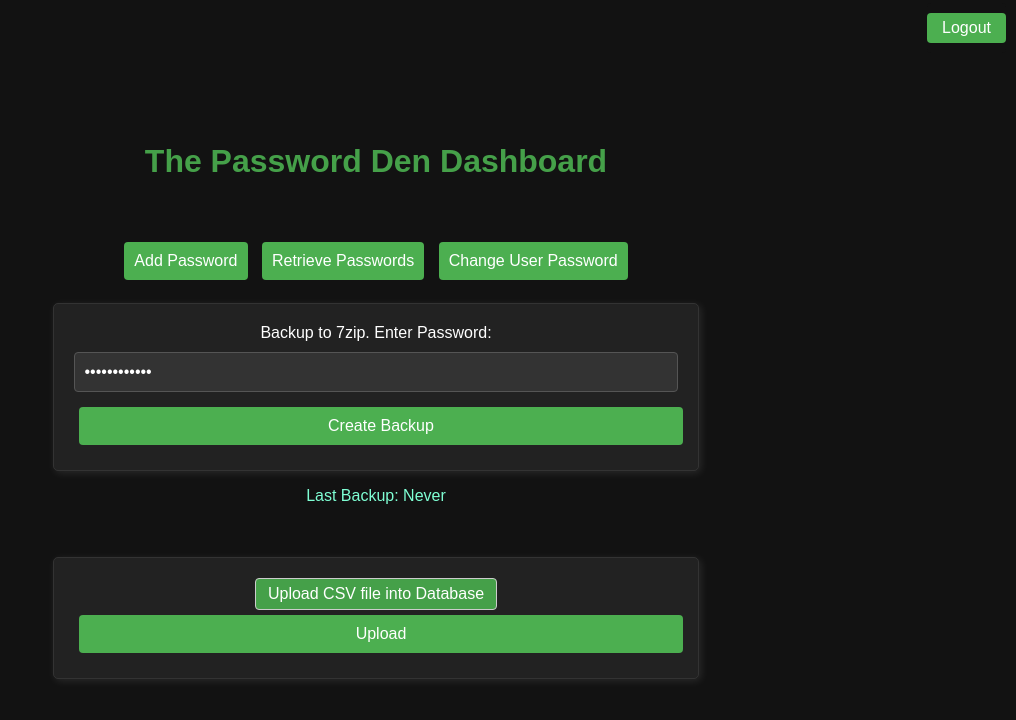
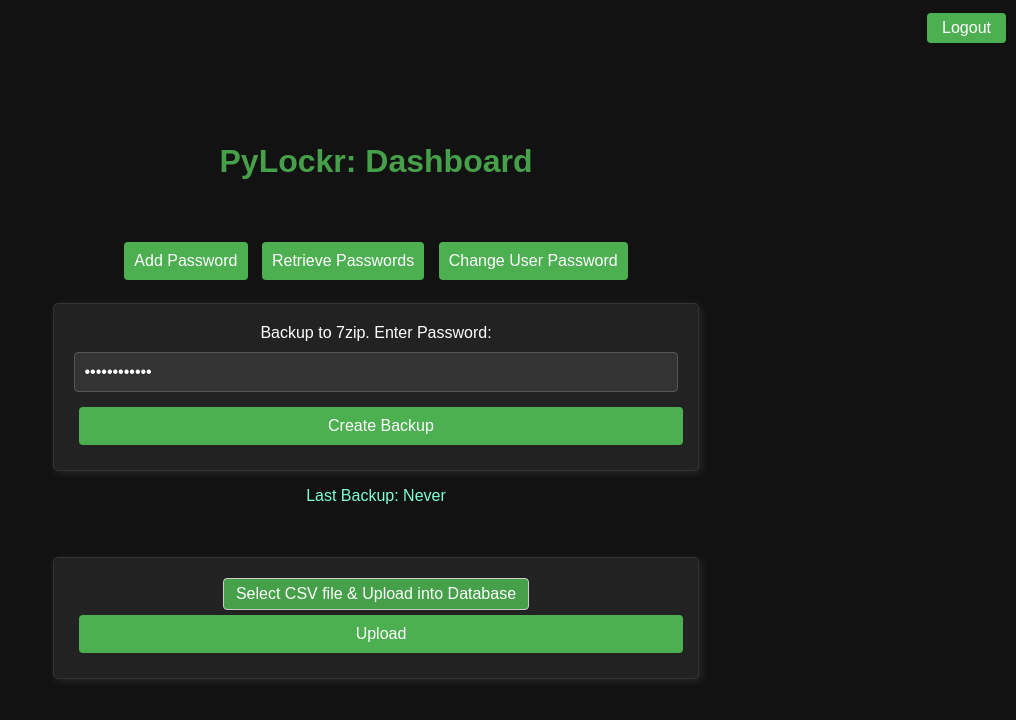
Before and after one commit to jonnypeace/PyLockr, a Python web app: template app/templates/dashboard.html in a window 1280 px wide. Shown: the top 720 px of the page, without its empty margins (264-1280 px from the left). Run offline with Jinja, Linux system fonts and the light colour scheme; the template is opened without the code that fills it, so the values that code supplies are empty.

Commit message:
updated titles pylockr

```diff
--- a/app/templates/add_password.html
+++ b/app/templates/add_password.html
@@ -1,14 +1,14 @@
 <!DOCTYPE html>
 <html>
 <head>
-    <title>Jonny's Den - Add Password</title>
+    <title>PyLockr - Add Password</title>
     <link rel="stylesheet" type="text/css" href="{{ url_for('static', filename='styles/styles.css') }}">
     <meta name="viewport" content="width=device-width, initial-scale=1">
 </head>
 <body>
     {% include 'header.html' %}
     <div class="container">
-        <h1>Add a New Password</h1>
+        <h1>PyLocker: Add a New Password</h1>
         <form action="/add_password" method="post">
             <input type="text" name="name" maxlength="50" placeholder="Name" required>
             <input type="text" name="category" maxlength="50" placeholder="Category" required>
--- a/app/templates/change_user_password.html
+++ b/app/templates/change_user_password.html
@@ -1,14 +1,14 @@
 <!DOCTYPE html>
 <html>
 <head>
-    <title>Jonny's Den - Add Password</title>
+    <title>PyLockr - Add Password</title>
     <link rel="stylesheet" type="text/css" href="{{ url_for('static', filename='styles/styles.css') }}">
     <meta name="viewport" content="width=device-width, initial-scale=1">
 </head>
 <body>
     {% include 'header.html' %}
     <div class="container">
-        <h1>Change User Password</h1>
+        <h1>PyLockr: Change User Password</h1>
         <form action="/change_user_password" method="post">
             <input type="password" name="current_password" placeholder="Current Password" required>
             <input type="password" name="new_password" minlength="12" placeholder="New Password" required>
--- a/app/templates/dashboard.html
+++ b/app/templates/dashboard.html
@@ -1,7 +1,7 @@
 <!DOCTYPE html>
 <html>
 <head>
-    <title>Jonny's Den - Dashboard</title>
+    <title>PyLockr - Dashboard</title>
     <link rel="stylesheet" type="text/css" href="{{ url_for('static', filename='styles/styles.css') }}">
     <meta name="viewport" content="width=device-width, initial-scale=1">
 </head>
@@ -16,7 +16,7 @@
             {% endfor %}
           {% endif %}
         {% endwith %}
-        <h1 style="text-align: center;">The Password Den Dashboard</h1>
+        <h1 style="text-align: center;">PyLockr: Dashboard</h1>
           <br><br>
         <div style="text-align: center;" class="actions">
             <!-- Link to Add Password Page -->
@@ -37,7 +37,7 @@
             <p style="color:aquamarine;">Last Backup: {{ last_backup if last_backup else 'Never' }}</p>
           <br><br>
             <form action="{{ url_for('main.upload_csv') }}" method="POST" enctype="multipart/form-data">
-              <label for="csvFile" class="custom-file-upload">Upload CSV file into Database</label>
+              <label for="csvFile" class="custom-file-upload">Select CSV file & Upload into Database</label>
               <input type="file" id="csvFile" name="csvFile" accept=".csv" style="display: none;" >
               <button type="submit">Upload</button>
             </form>
--- a/app/templates/edit_password.html
+++ b/app/templates/edit_password.html
@@ -1,14 +1,14 @@
 <!DOCTYPE html>
 <html>
 <head>
-    <title>Jonny's Den - Edit Password</title>
+    <title>PyLockr - Edit Password</title>
     <link rel="stylesheet" type="text/css" href="{{ url_for('static', filename='styles/styles.css') }}">
     <meta name="viewport" content="width=device-width, initial-scale=1">
 </head>
 <body>
     {% include 'header.html' %}
     <div class="container">
-        <h1>Edit Password</h1>
+        <h1>PyLockr: Edit Password</h1>
         <form action="" method="post"> <!-- The action is empty because the form submits to the same URL -->
             <input type="text" name="name" maxlength="50" placeholder="Name" value="{{ name }}" required>
             <input type="text" name="category" maxlength="50" placeholder="Category" value="{{ category }}" required>
--- a/app/templates/login.html
+++ b/app/templates/login.html
@@ -1,7 +1,7 @@
 <!DOCTYPE html>
 <html>
 <head>
-    <title>Password Manager - Login</title>
+    <title>PyLockr - Login</title>
     <link rel="stylesheet" type="text/css" href="{{ url_for('static', filename='styles/styles.css') }}">
     <meta name="viewport" content="width=device-width, initial-scale=1">
 </head>
--- a/app/templates/retrieve_passwords.html
+++ b/app/templates/retrieve_passwords.html
@@ -1,7 +1,7 @@
 <!DOCTYPE html>
 <html>
 <head>
-    <title>Jonny's Den - Passwords</title>
+    <title>PyLockr - Passwords</title>
     <link href="https://cdn.datatables.net/v/dt/jq-3.7.0/dt-2.0.0/fh-4.0.0/r-3.0.0/sc-2.4.0/datatables.min.css" rel="stylesheet">
     <link rel="stylesheet" type="text/css" href="{{ url_for('static', filename='styles/styles.css') }}">
     <meta name="viewport" content="width=device-width, initial-scale=1">
@@ -9,7 +9,7 @@
 <body>
     {% include 'header.html' %}
     <div class="container-table">
-        <h1>Passwords</h1>
+        <h1>PyLockr: Passwords</h1>
         <div class="actions">
             <a href="{{ url_for('main.add_password') }}"><button>Add New Password</button></a>
             <a href="{{ url_for('main.dashboard') }}"><button>Dashboard</button></a>
```
